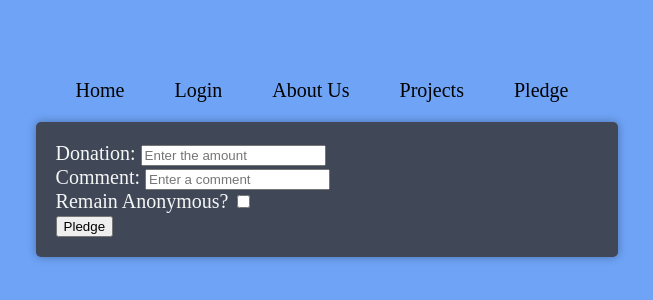
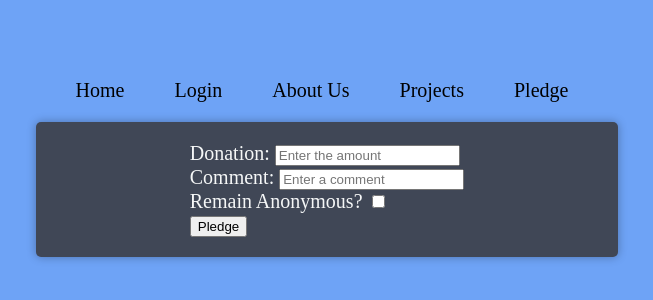
Before and after one commit to SKrpio/CrowdfundingApplication, a React (Vite) app: page /pledges in a window 1280 px wide. Shown: the part 242-542 px from the top of the page, without its empty margins (313-966 px from the left). Built offline with nearby package versions, Linux system fonts and the light colour scheme; a web font is replaced by a local one.

Commit message:
centering

```diff
--- a/src/pages/CSS/LoginPage.css
+++ b/src/pages/CSS/LoginPage.css
@@ -2,7 +2,12 @@
     background-color: #6ea3f6
 }
 
+
 .login-container {
+    display: flex;
+    flex-direction: column; /* To stack items vertically */
+    justify-content: center; /* To center items vertically */
+    align-items: center; /* To center items horizontally */
     background-color: #404756;
     border-radius: 5px;
     padding: 20px;
--- a/src/pages/CSS/PledgePage.css
+++ b/src/pages/CSS/PledgePage.css
@@ -1,4 +1,10 @@
+
+
 .pledge-container {
+    display: flex;
+    flex-direction: column; /* To stack items vertically */
+    justify-content: center; /* To center items vertically */
+    align-items: center; /* To center items horizontally */
     background-color: #404756;
     border-radius: 5px;
     padding: 20px;
--- a/src/pages/CSS/ProjectCard.css
+++ b/src/pages/CSS/ProjectCard.css
@@ -1,7 +1,8 @@
 .project-card {
     width: 100%;
-    border: 1px solid black;
-    box-shadow: 0px 0px 5px gray;
+    border: 2px solid #f5f7f7;
+    box-shadow: 0px 0px 15px #404756;
+
     }
     .project-card img {
     width: 100%;
```
